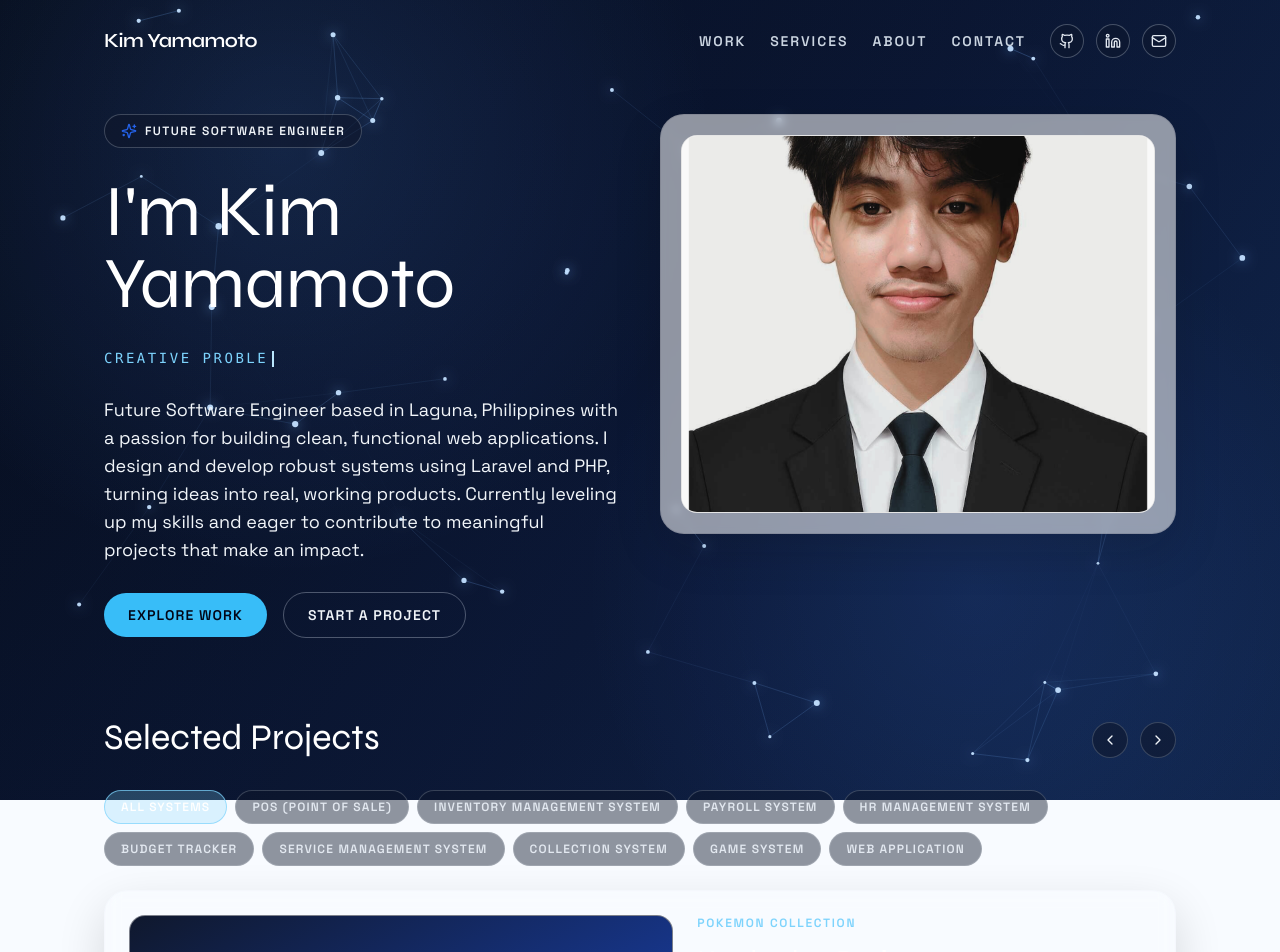
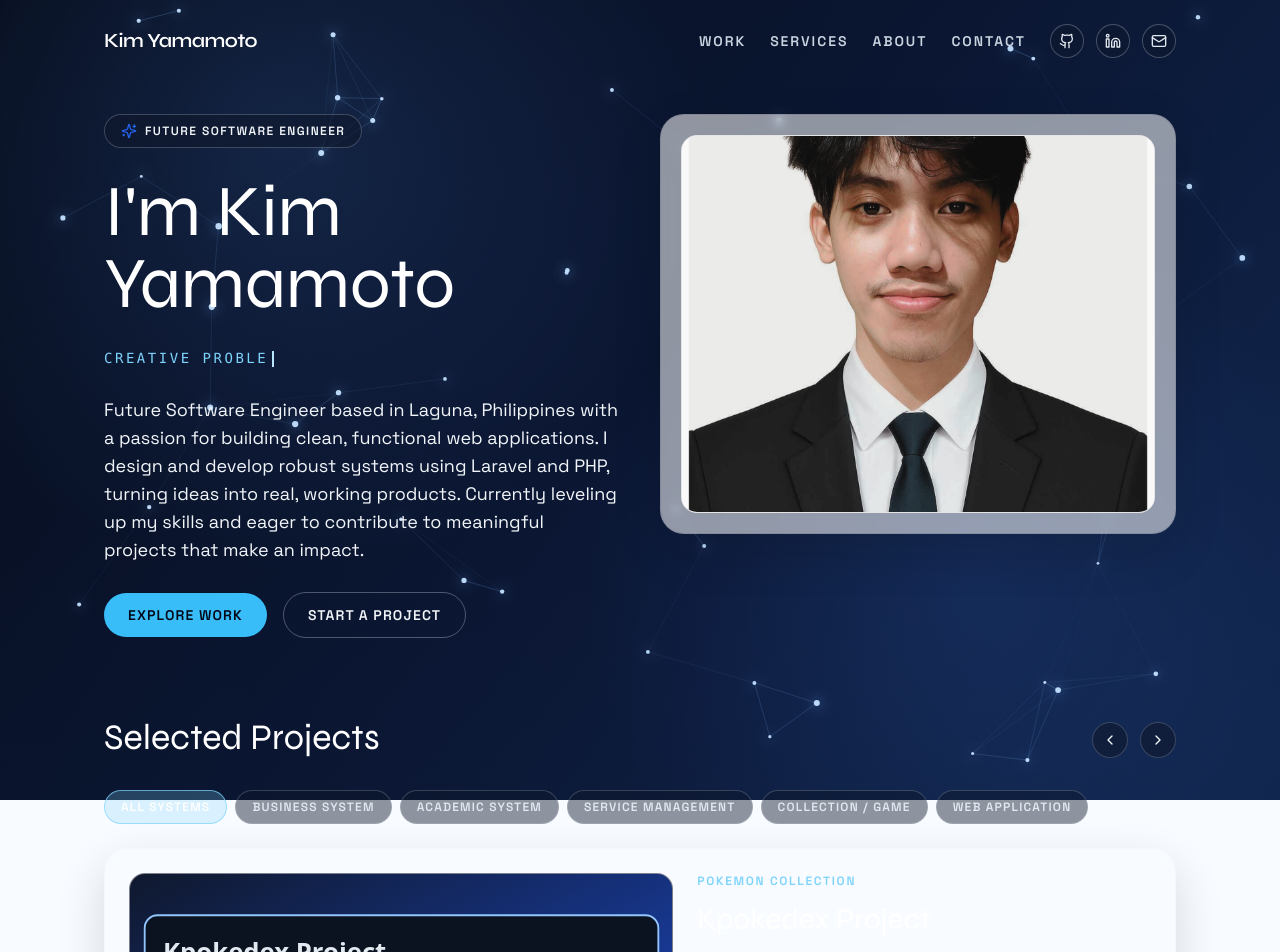
Before and after one commit to parzinal/My_Portfolio, a Next.js app: page / in a window 1280 px wide. Shown: the top 952 px of the page. Built offline with nearby package versions, Linux system fonts and the light colour scheme.

Commit message:
Update portfolio-page.tsx

```diff
--- a/src/components/portfolio-page.tsx
+++ b/src/components/portfolio-page.tsx
@@ -28,16 +28,29 @@ export function PortfolioPage() {
   const systemFilters = useMemo(
     () => [
       "All Systems",
-      "POS (Point of Sale)",
-      "Inventory Management System",
-      "Payroll System",
-      "HR Management System",
-      "Budget Tracker",
-      "Service Management System",
-      "Collection System",
-      "Game System",
+      "Business System",
+      "Academic System",
+      "Service Management",
+      "Collection / Game",
       "Web Application"
     ],
+    []
+  );
+
+  const systemFilterMap = useMemo<Record<string, string[]>>(
+    () => ({
+      "Business System": [
+        "POS (Point of Sale)",
+        "Payroll System",
+        "HR Management System",
+        "Inventory Management System",
+        "Service Management System"
+      ],
+      "Academic System": ["Enrollment System", "Library System", "Grade System"],
+      "Service Management": ["Service Management System"],
+      "Collection / Game": ["Collection System", "Game System"],
+      "Web Application": ["Web Application"]
+    }),
     []
   );
 
@@ -46,8 +59,12 @@ export function PortfolioPage() {
       return projects;
     }
 
-    return projects.filter((project) => project.systemTypes.includes(selectedSystemFilter));
-  }, [selectedSystemFilter]);
+    const mappedTypes = systemFilterMap[selectedSystemFilter] ?? [selectedSystemFilter];
+
+    return projects.filter((project) =>
+      project.systemTypes.some((systemType) => mappedTypes.includes(systemType))
+    );
+  }, [selectedSystemFilter, systemFilterMap]);
 
   const activeProject = filteredProjects[activeProjectIndex];
 
```
